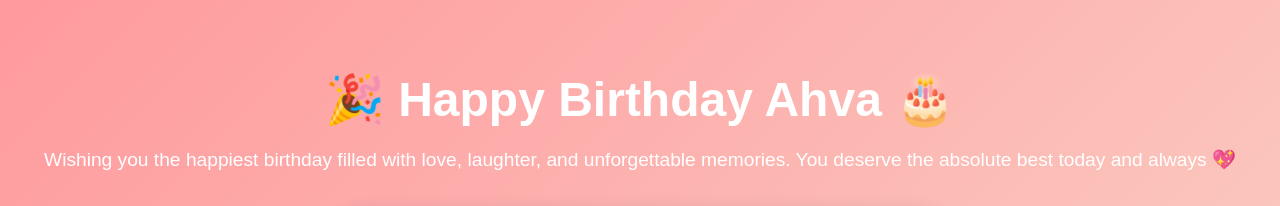
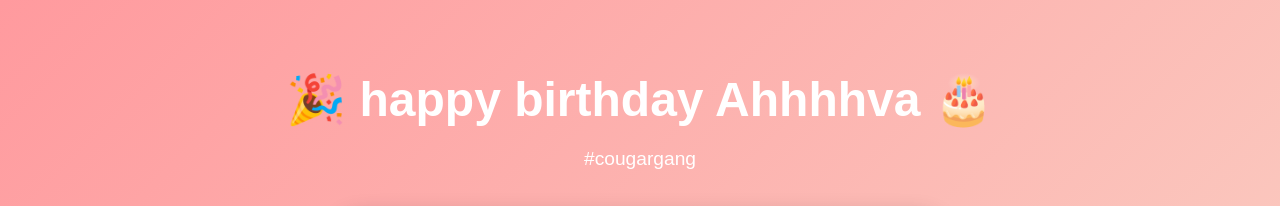
Before and after one commit to itsaamirmo/Happy-Birthday-Ahva, a plain HTML site: page index.html in a window 1280 px wide. Shown: the top 206 px of the page. Drawn offline with Linux system fonts and the light colour scheme.

Commit message:
index.html

```diff
--- a/index.html
+++ b/index.html
@@ -38,10 +38,9 @@
 <body>
 
     <div class="container">
-        <h1>🎉 Happy Birthday Ahva 🎂</h1>
+        <h1>🎉 happy birthday Ahhhhva 🎂</h1>
         <p>
-            Wishing you the happiest birthday filled with love, laughter,
-            and unforgettable memories. You deserve the absolute best today and always 💖
+            #cougargang
         </p>
 
         <video controls autoplay loop>
```
